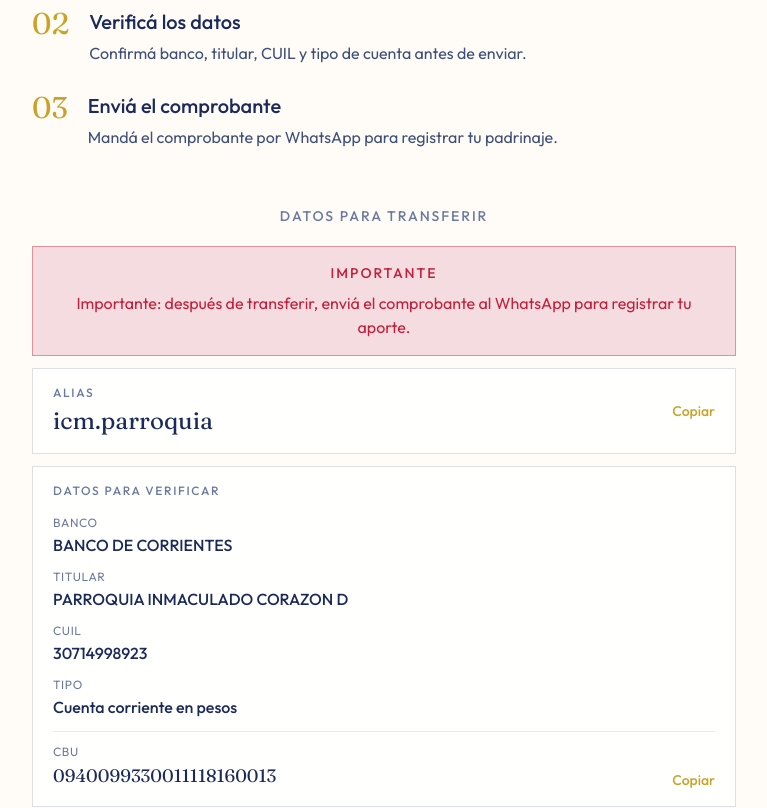
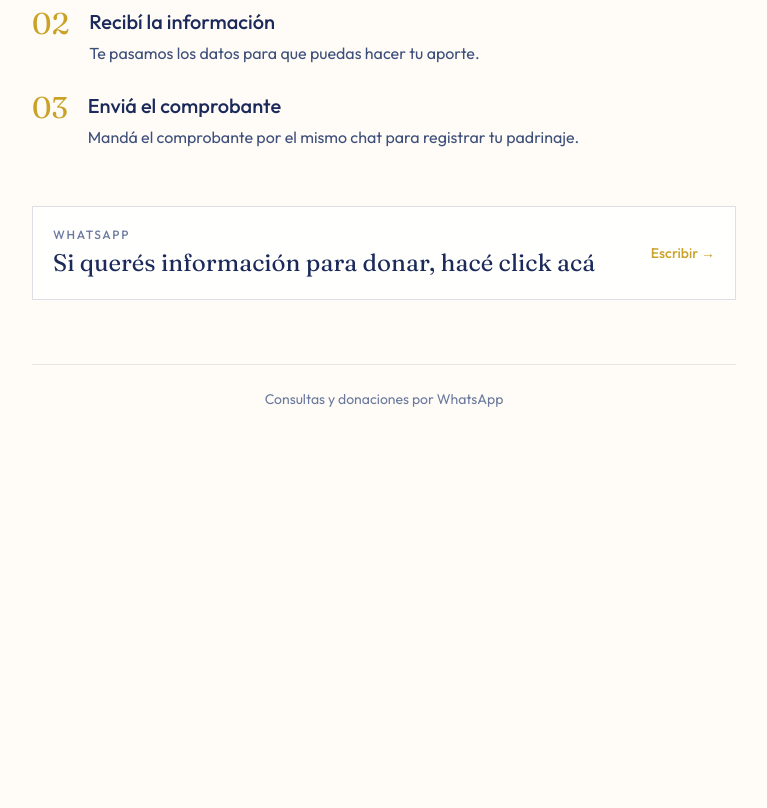
Before and after one commit to Emilianowav/emaus-padrinaje, a Next.js app: page / in a window 1280 px wide. Shown: the part 880-1688 px from the top of the page, without its empty margins (256-1023 px from the left). After the commit the page ends 1345 px from the top, so only its background shows below. Built offline with nearby package versions, Linux system fonts and the light colour scheme; no server answers.

Commit message:
Replace transfer details with WhatsApp button and prefilled message.
Co-authored-by: Cursor <cursoragent@cursor.com>

```diff
--- a/src/app/layout.tsx
+++ b/src/app/layout.tsx
@@ -17,7 +17,7 @@ const sans = Outfit({
 export const metadata: Metadata = {
   title: "Emaús | Sé un padrino",
   description:
-    "Sé un padrino de Emaús. Transferí tu aporte y enviá el comprobante por WhatsApp.",
+    "Sé un padrino de Emaús. Escribinos por WhatsApp para recibir información sobre cómo donar.",
 };
 
 export default function RootLayout({
--- a/src/app/page.tsx
+++ b/src/app/page.tsx
@@ -63,9 +63,6 @@ export default async function HomePage() {
           </div>
 
           <div className="mt-12 animate-fade-up opacity-0 [animation-delay:420ms] sm:mt-14">
-            <p className="mb-5 text-center text-sm font-medium uppercase tracking-[0.14em] text-navy-muted">
-              Datos para transferir
-            </p>
             <ContactActions />
           </div>
         </section>
--- a/src/components/ContactActions.tsx
+++ b/src/components/ContactActions.tsx
@@ -1,145 +1,29 @@
-"use client";
-
-import { useState } from "react";
 import { CONTACT } from "@/config/donations";
 
 function buildWhatsAppUrl() {
-  return `https://wa.me/${CONTACT.whatsapp.phoneDigits}`;
-}
-
-async function copyText(value: string) {
-  try {
-    await navigator.clipboard.writeText(value);
-    return true;
-  } catch {
-    const input = document.createElement("input");
-    input.value = value;
-    document.body.appendChild(input);
-    input.select();
-    document.execCommand("copy");
-    document.body.removeChild(input);
-    return true;
-  }
+  const text = encodeURIComponent(CONTACT.whatsapp.message);
+  return `https://wa.me/${CONTACT.whatsapp.phoneDigits}?text=${text}`;
 }
 
 export function ContactActions() {
-  const [copiedKey, setCopiedKey] = useState<"alias" | "cbu" | null>(null);
-
-  async function handleCopy(key: "alias" | "cbu", value: string) {
-    await copyText(value);
-    setCopiedKey(key);
-    window.setTimeout(() => setCopiedKey(null), 2000);
-  }
-
-  const { account } = CONTACT;
-
   return (
-    <div className="space-y-3">
-      <div
-        role="status"
-        className="border border-heart/40 bg-heart-soft/80 px-5 py-4 text-center"
-      >
-        <p className="text-sm font-medium uppercase tracking-[0.14em] text-heart">
-          Importante
-        </p>
-        <p className="mt-2 text-sm leading-relaxed text-heart sm:text-base">
-          {CONTACT.comprobanteNotice}
-        </p>
-      </div>
-
-      <button
-        type="button"
-        onClick={() => handleCopy("alias", CONTACT.alias)}
-        className="group flex w-full items-center justify-between border border-navy/15 bg-white/80 px-5 py-4 text-left transition duration-300 hover:border-gold focus-visible:outline focus-visible:outline-2 focus-visible:outline-offset-2 focus-visible:outline-gold active:scale-[0.99]"
-        aria-label={`Copiar alias ${CONTACT.alias}`}
-      >
-        <div>
-          <p className="text-xs font-medium uppercase tracking-[0.14em] text-navy-muted">
-            {CONTACT.aliasLabel}
-          </p>
-          <p className="mt-1 font-display text-2xl text-navy">{CONTACT.alias}</p>
-        </div>
-        <span className="text-sm font-medium text-gold">
-          {copiedKey === "alias" ? "¡Copiado!" : "Copiar"}
-        </span>
-      </button>
-
-      <div className="border border-navy/15 bg-white/80 px-5 py-4">
-        <p className="text-xs font-medium uppercase tracking-[0.14em] text-navy-muted">
-          Datos para verificar
-        </p>
-        <dl className="mt-4 space-y-3 text-left">
-          <div>
-            <dt className="text-xs uppercase tracking-wider text-navy-muted">
-              Banco
-            </dt>
-            <dd className="mt-0.5 text-base font-medium text-navy">
-              {account.banco}
-            </dd>
-          </div>
-          <div>
-            <dt className="text-xs uppercase tracking-wider text-navy-muted">
-              Titular
-            </dt>
-            <dd className="mt-0.5 text-base font-medium text-navy">
-              {account.titular}
-            </dd>
-          </div>
-          <div>
-            <dt className="text-xs uppercase tracking-wider text-navy-muted">
-              CUIL
-            </dt>
-            <dd className="mt-0.5 text-base font-medium text-navy">
-              {account.cuil}
-            </dd>
-          </div>
-          <div>
-            <dt className="text-xs uppercase tracking-wider text-navy-muted">
-              Tipo
-            </dt>
-            <dd className="mt-0.5 text-base font-medium text-navy">
-              {account.tipo}
-            </dd>
-          </div>
-          <div className="flex items-end justify-between gap-3 border-t border-navy/10 pt-3">
-            <div className="min-w-0">
-              <dt className="text-xs uppercase tracking-wider text-navy-muted">
-                CBU
-              </dt>
-              <dd className="mt-0.5 break-all font-display text-lg text-navy">
-                {account.cbu}
-              </dd>
-            </div>
-            <button
-              type="button"
-              onClick={() => handleCopy("cbu", account.cbu)}
-              className="shrink-0 text-sm font-medium text-gold transition hover:text-navy focus-visible:outline focus-visible:outline-2 focus-visible:outline-offset-2 focus-visible:outline-gold"
-              aria-label="Copiar CBU"
-            >
-              {copiedKey === "cbu" ? "¡Copiado!" : "Copiar"}
-            </button>
-          </div>
-        </dl>
-      </div>
-
     <a
       href={buildWhatsAppUrl()}
       target="_blank"
       rel="noopener noreferrer"
-        className="group flex w-full items-center justify-between border border-navy/15 bg-white/80 px-5 py-4 text-left transition duration-300 hover:border-gold hover:bg-navy focus-visible:outline focus-visible:outline-2 focus-visible:outline-offset-2 focus-visible:outline-gold"
+      className="group flex w-full items-center justify-between gap-4 border border-navy/15 bg-white/80 px-5 py-5 text-left transition duration-300 hover:border-gold hover:bg-navy focus-visible:outline focus-visible:outline-2 focus-visible:outline-offset-2 focus-visible:outline-gold active:scale-[0.99]"
     >
       <div>
         <p className="text-xs font-medium uppercase tracking-[0.14em] text-navy-muted transition-colors group-hover:text-gold-soft">
-            WhatsApp · Enviar comprobante
+          WhatsApp
         </p>
         <p className="mt-1 font-display text-xl text-navy transition-colors group-hover:text-cream sm:text-2xl">
-            {CONTACT.whatsapp.phone}
+          {CONTACT.ctaLabel}
         </p>
       </div>
-        <span className="text-sm font-medium text-gold transition-colors group-hover:text-gold-soft">
+      <span className="shrink-0 text-sm font-medium text-gold transition-colors group-hover:text-gold-soft">
         Escribir →
       </span>
     </a>
-    </div>
   );
 }
--- a/src/config/donations.ts
+++ b/src/config/donations.ts
@@ -1,7 +1,7 @@
 /**
- * Datos de donación por transferencia
+ * Datos de donación
  * ------------------------------------
- * Editá alias, cuenta y WhatsApp acá.
+ * Editá el WhatsApp y el mensaje predefinido acá.
  */
 
 export const SITE = {
@@ -10,42 +10,34 @@ export const SITE = {
   community: "\"Inmaculado Corazón de María\" (ICM) I",
   subtitle: "Tu aporte es muy importante.",
   quote: "Dios no se deja ganar en generosidad.",
-  footerNote: "Transferencia bancaria · Enviá tu comprobante por WhatsApp",
+  footerNote: "Consultas y donaciones por WhatsApp",
 } as const;
 
 export const CONTACT = {
-  alias: "icm.parroquia",
-  aliasLabel: "Alias",
-  account: {
-    banco: "BANCO DE CORRIENTES",
-    titular: "PARROQUIA INMACULADO CORAZON D",
-    cuil: "30714998923",
-    tipo: "Cuenta corriente en pesos",
-    cbu: "0940099330011118160013",
-  },
+  ctaLabel: "Si querés información para donar, hacé click acá",
   whatsapp: {
     phone: "+5493794243737",
     /** Número sin + ni espacios, para wa.me */
     phoneDigits: "5493794243737",
+    message:
+      "¡Hola! Quisiera recibir información para hacer una donación y ser padrino de Emaús (ICM).",
   },
-  comprobanteNotice:
-    "Importante: después de transferir, enviá el comprobante al WhatsApp para registrar tu aporte.",
 } as const;
 
 export const STEPS = [
   {
     number: "01",
-    title: "Transferí tu aporte",
-    text: "Usá el alias o el CBU de la cuenta parroquial.",
+    title: "Escribinos por WhatsApp",
+    text: "Tocá el botón de abajo y se abrirá un chat con un mensaje listo para enviar.",
   },
   {
     number: "02",
-    title: "Verificá los datos",
-    text: "Confirmá banco, titular, CUIL y tipo de cuenta antes de enviar.",
+    title: "Recibí la información",
+    text: "Te pasamos los datos para que puedas hacer tu aporte.",
   },
   {
     number: "03",
     title: "Enviá el comprobante",
-    text: "Mandá el comprobante por WhatsApp para registrar tu padrinaje.",
+    text: "Mandá el comprobante por el mismo chat para registrar tu padrinaje.",
   },
 ] as const;
```
Also changed, not shown: 1 other file (tests, documents, lock files or other folders). Lines whose indentation alone changed are shown as unchanged.
